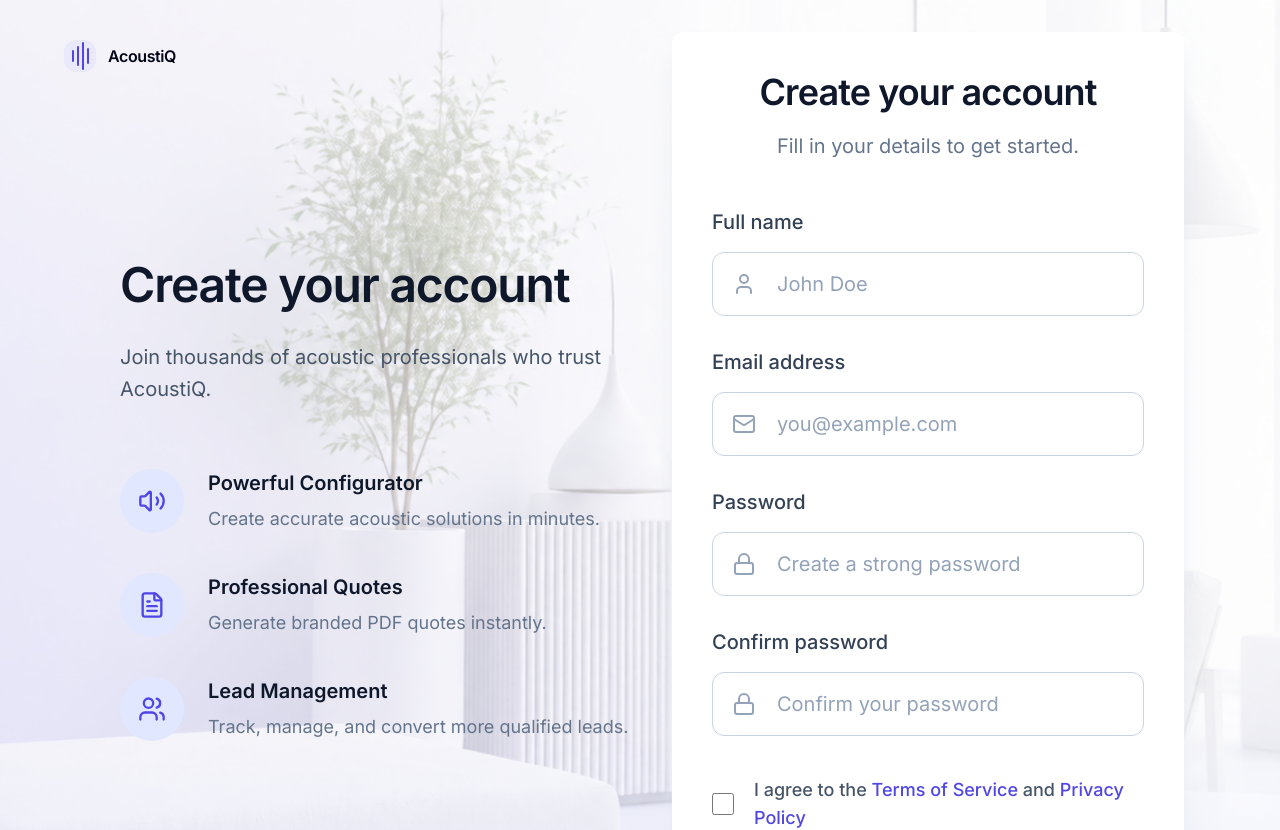
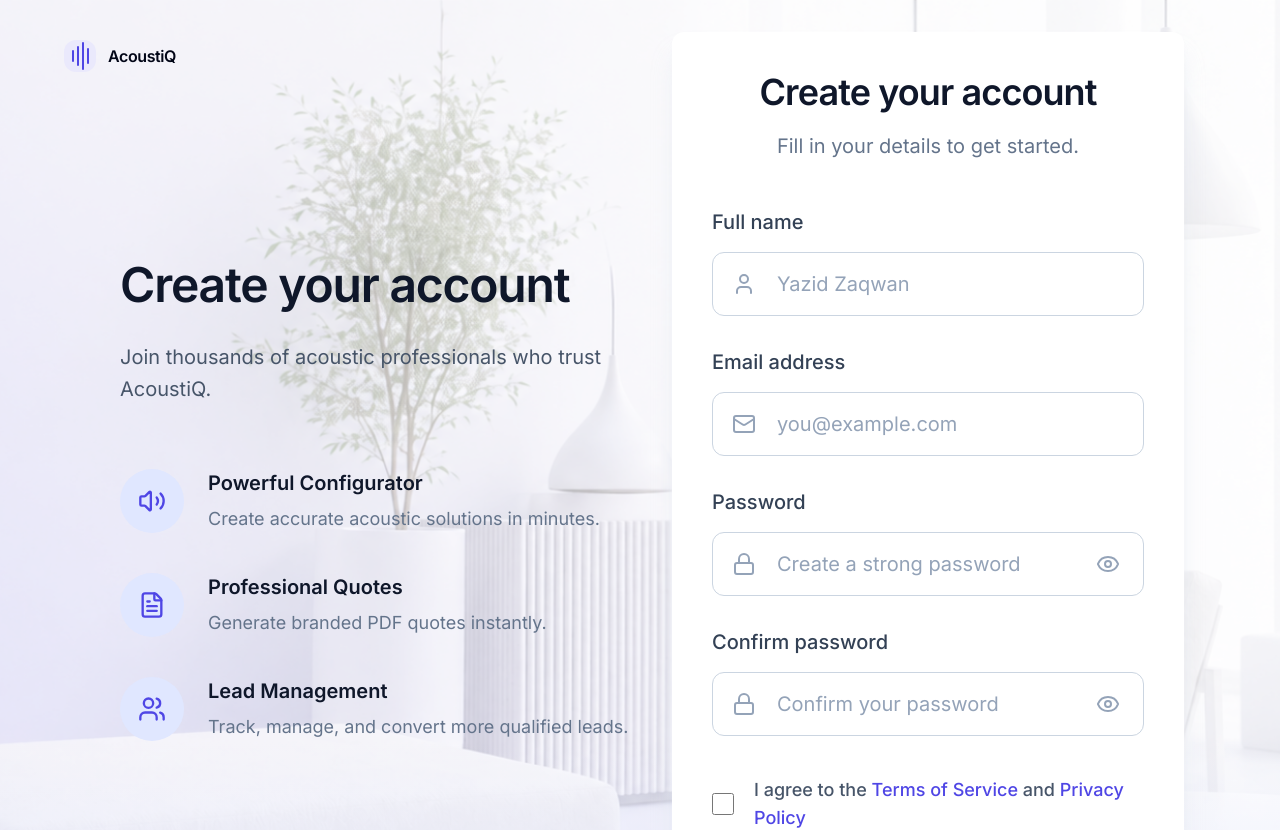
Before and after one commit to Xid03/AcoustiQ, a Next.js app: page /register in a window 1280 px wide. Shown: the top 830 px of the page. Built offline with nearby package versions, Linux system fonts and the light colour scheme; no server answers; the database is empty.

Commit message:
Update latest for deploy

```diff
--- a/app/login/page.tsx
+++ b/app/login/page.tsx
@@ -3,7 +3,16 @@
 import Link from "next/link";
 import Image from "next/image";
 import { useSearchParams } from "next/navigation";
-import { CheckCircle2, Eye, FileText, Lock, Mail, Users, Volume2 } from "lucide-react";
+import {
+  CheckCircle2,
+  Eye,
+  EyeOff,
+  FileText,
+  Lock,
+  Mail,
+  Users,
+  Volume2
+} from "lucide-react";
 import { Suspense, useState } from "react";
 
 import registerBackground from "@/images/backgroundregister.png";
@@ -33,6 +42,7 @@ function LoginPageContent() {
   const redirectedFrom = searchParams.get("redirectedFrom") || "/admin";
   const [errorMessage, setErrorMessage] = useState<string | null>(null);
   const [isSubmitting, setIsSubmitting] = useState(false);
+  const [showPassword, setShowPassword] = useState(false);
   const [showSuccess, setShowSuccess] = useState(false);
 
   async function handleSubmit(formData: FormData) {
@@ -62,28 +72,6 @@ function LoginPageContent() {
     window.setTimeout(() => {
       window.location.href = redirectedFrom;
     }, 1200);
-  }
-
-  async function handleGoogleSignIn() {
-    setErrorMessage(null);
-
-    const supabase = createSupabaseClient();
-
-    if (!supabase) {
-      setErrorMessage("Supabase is not configured. Check .env.local.");
-      return;
-    }
-
-    const { error } = await supabase.auth.signInWithOAuth({
-      provider: "google",
-      options: {
-        redirectTo: `${window.location.origin}${redirectedFrom}`
-      }
-    });
-
-    if (error) {
-      setErrorMessage(error.message);
-    }
   }
 
   return (
@@ -209,12 +197,24 @@ function LoginPageContent() {
                   <Lock className="pointer-events-none absolute left-5 top-1/2 h-6 w-6 -translate-y-1/2 text-slate-400" />
                   <Input
                     name="password"
-                    type="password"
+                    type={showPassword ? "text" : "password"}
                     required
                     placeholder="Enter your password"
                     className="h-16 px-16 text-xl"
                   />
-                  <Eye className="pointer-events-none absolute right-5 top-1/2 h-6 w-6 -translate-y-1/2 text-slate-400" />
+                  <button
+                    type="button"
+                    className="absolute right-4 top-1/2 flex h-10 w-10 -translate-y-1/2 items-center justify-center rounded-md text-slate-400 transition-colors duration-150 hover:bg-slate-100 hover:text-slate-700 focus:outline-none focus:ring-2 focus:ring-indigo-500/20"
+                    aria-label={showPassword ? "Hide password" : "Show password"}
+                    aria-pressed={showPassword}
+                    onClick={() => setShowPassword((visible) => !visible)}
+                  >
+                    {showPassword ? (
+                      <EyeOff className="h-6 w-6" />
+                    ) : (
+                      <Eye className="h-6 w-6" />
+                    )}
+                  </button>
                 </span>
               </label>
             </div>
@@ -243,22 +243,6 @@ function LoginPageContent() {
               {isSubmitting ? "Signing in..." : "Sign in"}
             </Button>
 
-            <div className="my-10 flex items-center gap-6">
-              <div className="h-px flex-1 bg-slate-200" />
-              <span className="text-base font-medium text-slate-500">or continue with</span>
-              <div className="h-px flex-1 bg-slate-200" />
-            </div>
-
-            <Button
-              type="button"
-              variant="outline"
-              className="h-16 w-full border-slate-300 bg-white text-xl font-medium text-slate-700 hover:bg-slate-50"
-              onClick={handleGoogleSignIn}
-            >
-              <span className="mr-3 text-2xl font-semibold text-blue-600">G</span>
-              Continue with Google
-            </Button>
-
             <p className="mt-9 text-center text-xl text-slate-500">
               Don&apos;t have an account?{" "}
               <Link href="/register" className="font-medium text-indigo-600">
--- a/app/register/page.tsx
+++ b/app/register/page.tsx
@@ -2,7 +2,16 @@
 
 import Link from "next/link";
 import Image from "next/image";
-import { FileText, Lock, Mail, Users, User, Volume2 } from "lucide-react";
+import {
+  Eye,
+  EyeOff,
+  FileText,
+  Lock,
+  Mail,
+  Users,
+  User,
+  Volume2
+} from "lucide-react";
 import { useState } from "react";
 
 import registerBackground from "@/images/backgroundregister.png";
@@ -17,6 +26,8 @@ export default function RegisterPage() {
   const [errorMessage, setErrorMessage] = useState<string | null>(null);
   const [successMessage, setSuccessMessage] = useState<string | null>(null);
   const [isSubmitting, setIsSubmitting] = useState(false);
+  const [showConfirmPassword, setShowConfirmPassword] = useState(false);
+  const [showPassword, setShowPassword] = useState(false);
 
   async function handleSubmit(formData: FormData) {
     setIsSubmitting(true);
@@ -145,7 +156,7 @@ export default function RegisterPage() {
               <span className="text-xl font-medium text-slate-700">Full name</span>
               <span className="relative mt-4 block">
                 <User className="pointer-events-none absolute left-5 top-1/2 h-6 w-6 -translate-y-1/2 text-slate-400" />
-                <Input name="fullName" required placeholder="John Doe" className="h-16 pl-16 text-xl" />
+                <Input name="fullName" required placeholder="Yazid Zaqwan" className="h-16 pl-16 text-xl" />
               </span>
             </label>
             <label className="block">
@@ -167,12 +178,25 @@ export default function RegisterPage() {
                 <Lock className="pointer-events-none absolute left-5 top-1/2 h-6 w-6 -translate-y-1/2 text-slate-400" />
                 <Input
                   name="password"
-                  type="password"
+                  type={showPassword ? "text" : "password"}
                   required
                   minLength={8}
                   placeholder="Create a strong password"
-                  className="h-16 pl-16 text-xl"
+                  className="h-16 px-16 text-xl"
                 />
+                <button
+                  type="button"
+                  className="absolute right-4 top-1/2 flex h-10 w-10 -translate-y-1/2 items-center justify-center rounded-md text-slate-400 transition-colors duration-150 hover:bg-slate-100 hover:text-slate-700 focus:outline-none focus:ring-2 focus:ring-indigo-500/20"
+                  aria-label={showPassword ? "Hide password" : "Show password"}
+                  aria-pressed={showPassword}
+                  onClick={() => setShowPassword((visible) => !visible)}
+                >
+                  {showPassword ? (
+                    <EyeOff className="h-6 w-6" />
+                  ) : (
+                    <Eye className="h-6 w-6" />
+                  )}
+                </button>
               </span>
             </label>
             <label className="block">
@@ -181,12 +205,29 @@ export default function RegisterPage() {
                 <Lock className="pointer-events-none absolute left-5 top-1/2 h-6 w-6 -translate-y-1/2 text-slate-400" />
                 <Input
                   name="confirmPassword"
-                  type="password"
+                  type={showConfirmPassword ? "text" : "password"}
                   required
                   minLength={8}
                   placeholder="Confirm your password"
-                  className="h-16 pl-16 text-xl"
+                  className="h-16 px-16 text-xl"
                 />
+                <button
+                  type="button"
+                  className="absolute right-4 top-1/2 flex h-10 w-10 -translate-y-1/2 items-center justify-center rounded-md text-slate-400 transition-colors duration-150 hover:bg-slate-100 hover:text-slate-700 focus:outline-none focus:ring-2 focus:ring-indigo-500/20"
+                  aria-label={
+                    showConfirmPassword
+                      ? "Hide confirm password"
+                      : "Show confirm password"
+                  }
+                  aria-pressed={showConfirmPassword}
+                  onClick={() => setShowConfirmPassword((visible) => !visible)}
+                >
+                  {showConfirmPassword ? (
+                    <EyeOff className="h-6 w-6" />
+                  ) : (
+                    <Eye className="h-6 w-6" />
+                  )}
+                </button>
               </span>
             </label>
           </div>
@@ -199,11 +240,11 @@ export default function RegisterPage() {
             />
             <span>
               I agree to the{" "}
-              <Link href="#" className="text-indigo-600">
+              <Link href="/terms" className="text-indigo-600">
                 Terms of Service
               </Link>{" "}
               and{" "}
-              <Link href="#" className="text-indigo-600">
+              <Link href="/privacy" className="text-indigo-600">
                 Privacy Policy
               </Link>
             </span>
--- a/components/admin/leads-toolbar.tsx
+++ b/components/admin/leads-toolbar.tsx
@@ -213,7 +213,7 @@ export function LeadsToolbar({
                     <Input
                       required
                       name="full_name"
-                      placeholder="Sarah Johnson"
+                      placeholder="Aina Sofea"
                       className="mt-2 bg-white"
                     />
                   </label>
@@ -225,7 +225,7 @@ export function LeadsToolbar({
                       required
                       name="email"
                       type="email"
-                      placeholder="sarah@example.com"
+                      placeholder="aina.sofea@example.com"
                       className="mt-2 bg-white"
                     />
                   </label>
@@ -235,7 +235,7 @@ export function LeadsToolbar({
                     </span>
                     <Input
                       name="company_name"
-                      placeholder="Acme Corporation"
+                      placeholder="QFlow Sdn. Bhd."
                       className="mt-2 bg-white"
                     />
                   </label>
--- a/components/quote/quote-preview.tsx
+++ b/components/quote/quote-preview.tsx
@@ -85,13 +85,13 @@ export function QuotePreview() {
                 className="mt-2 text-sm font-semibold"
                 style={{ color: brandSettings.primary_color }}
               >
-                {leadDetails?.fullName || "John Doe"}
+                {leadDetails?.fullName || "Yazid Zaqwan"}
               </p>
               <p className="mt-1 text-sm text-slate-700">
-                {leadDetails?.companyName || "Acme Corporation"}
+                {leadDetails?.companyName || "QFlow Sdn. Bhd."}
               </p>
               <p className="mt-1 text-sm text-slate-700">
-                {leadDetails?.email || "john.doe@acme.com"}
+                {leadDetails?.email || "yazid.zaqwan@example.com"}
               </p>
             </div>
             <div>
--- a/lib/pdf/generate-quote-pdf.ts
+++ b/lib/pdf/generate-quote-pdf.ts
@@ -77,12 +77,12 @@ export async function generateQuotePdf({
   pdf.setFont("helvetica", "bold");
   pdf.setFontSize(11);
   pdf.setTextColor(normalizedBrandSettings.primary_color);
-  pdf.text(textOrFallback(leadDetails?.fullName, "John Doe"), margin, 168);
+  pdf.text(textOrFallback(leadDetails?.fullName, "Yazid Zaqwan"), margin, 168);
 
   pdf.setFont("helvetica", "normal");
   pdf.setTextColor("#334155");
-  pdf.text(textOrFallback(leadDetails?.companyName, "Acme Corporation"), margin, 186);
-  pdf.text(textOrFallback(leadDetails?.email, "john.doe@acme.com"), margin, 204);
+  pdf.text(textOrFallback(leadDetails?.companyName, "QFlow Sdn. Bhd."), margin, 186);
+  pdf.text(textOrFallback(leadDetails?.email, "yazid.zaqwan@example.com"), margin, 204);
 
   pdf.setFont("helvetica", "bold");
   pdf.setTextColor("#0f172a");
```
